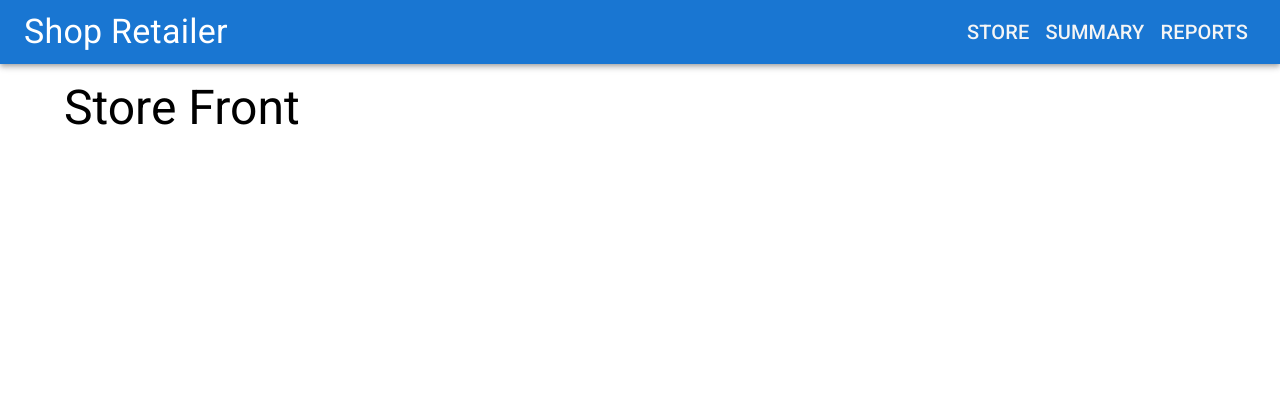
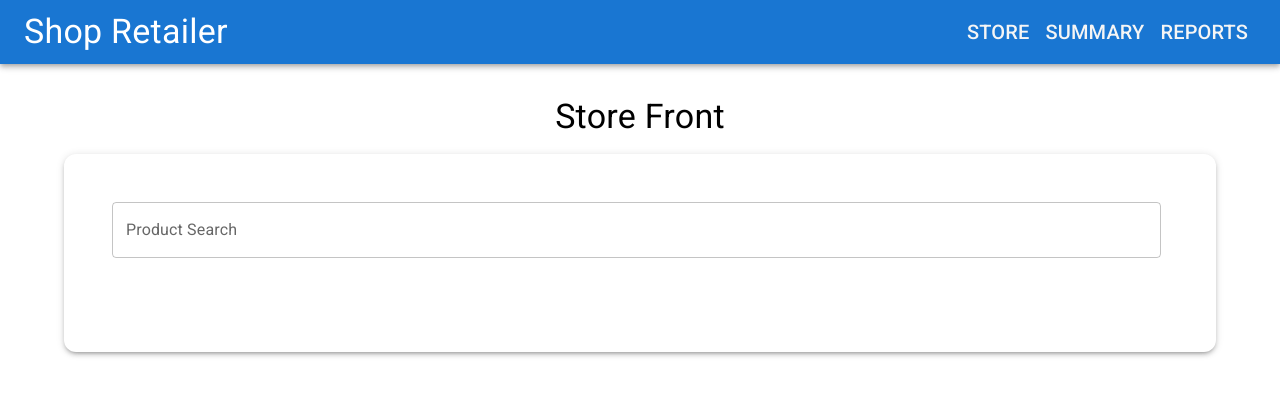
Before and after one commit to joeizang/retailshop-ui, a React (Vite) app: page / in a window 1280 px wide. Shown: the top 396 px of the page. Built offline with nearby package versions, Linux system fonts and the light colour scheme.

Commit message:
add react-query infrastructure code

```diff
--- a/src/main.tsx
+++ b/src/main.tsx
@@ -2,11 +2,16 @@ import React from 'react'
 import ReactDOM from 'react-dom/client'
 import { BrowserRouter } from 'react-router-dom'
 import App from './App'
+import { QueryClient, QueryClientProvider } from 'react-query'
+
+const client = new QueryClient()
 
 ReactDOM.createRoot(document.getElementById('root') as HTMLElement).render(
-  <BrowserRouter>
+  <QueryClientProvider client={client}>
     <React.StrictMode>
-      <App />
+      <BrowserRouter>
+        <App />
+      </BrowserRouter>
     </React.StrictMode>
-  </BrowserRouter>,
+  </QueryClientProvider>,
 )
--- a/src/pages/Store/Store.tsx
+++ b/src/pages/Store/Store.tsx
@@ -1,11 +1,11 @@
 import Box from '@mui/material/Box'
-import Typography from '@mui/material/Typography'
+import { ProductSearch } from '../../components/ProductSearch'
 
 export function Store() {
   return (
     <>
       <Box mt={10}>
-        <Typography variant={'h3'}>Store Front</Typography>
+        <ProductSearch />
       </Box>
     </>
   )
```
